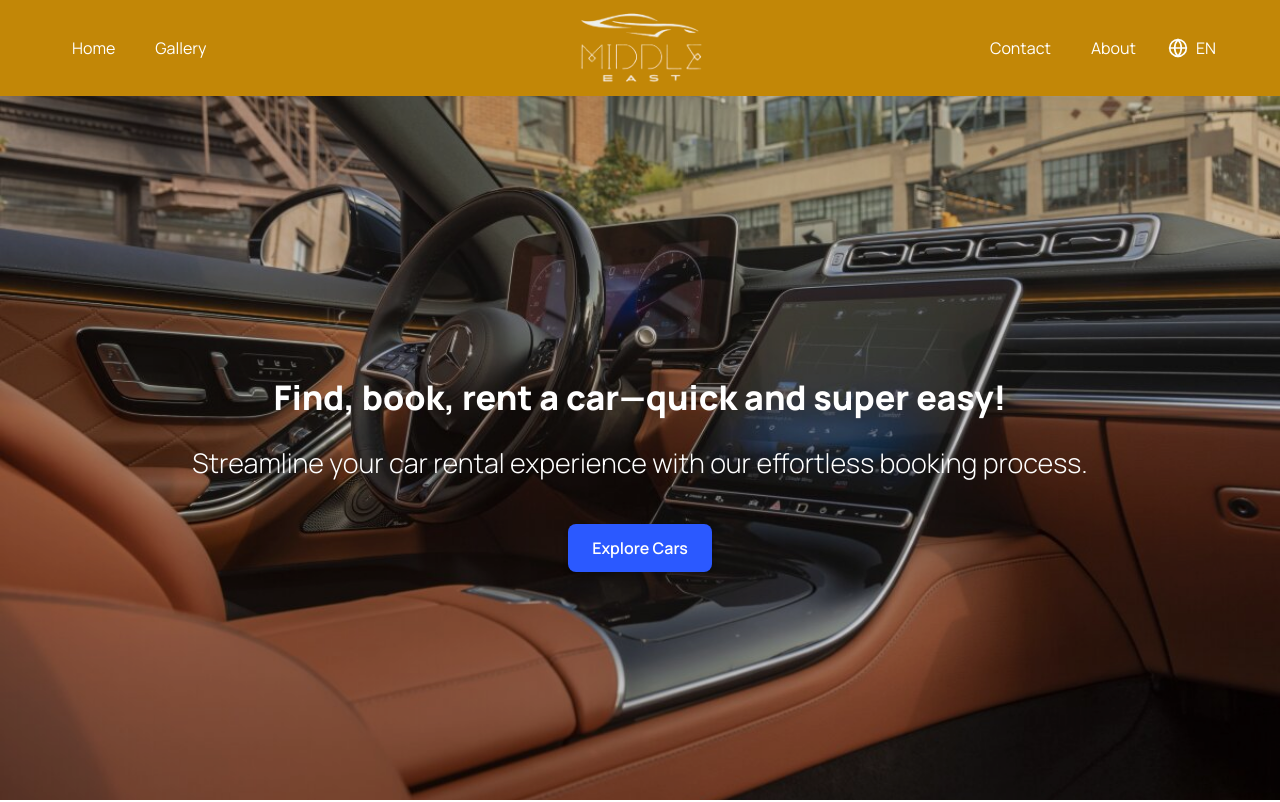
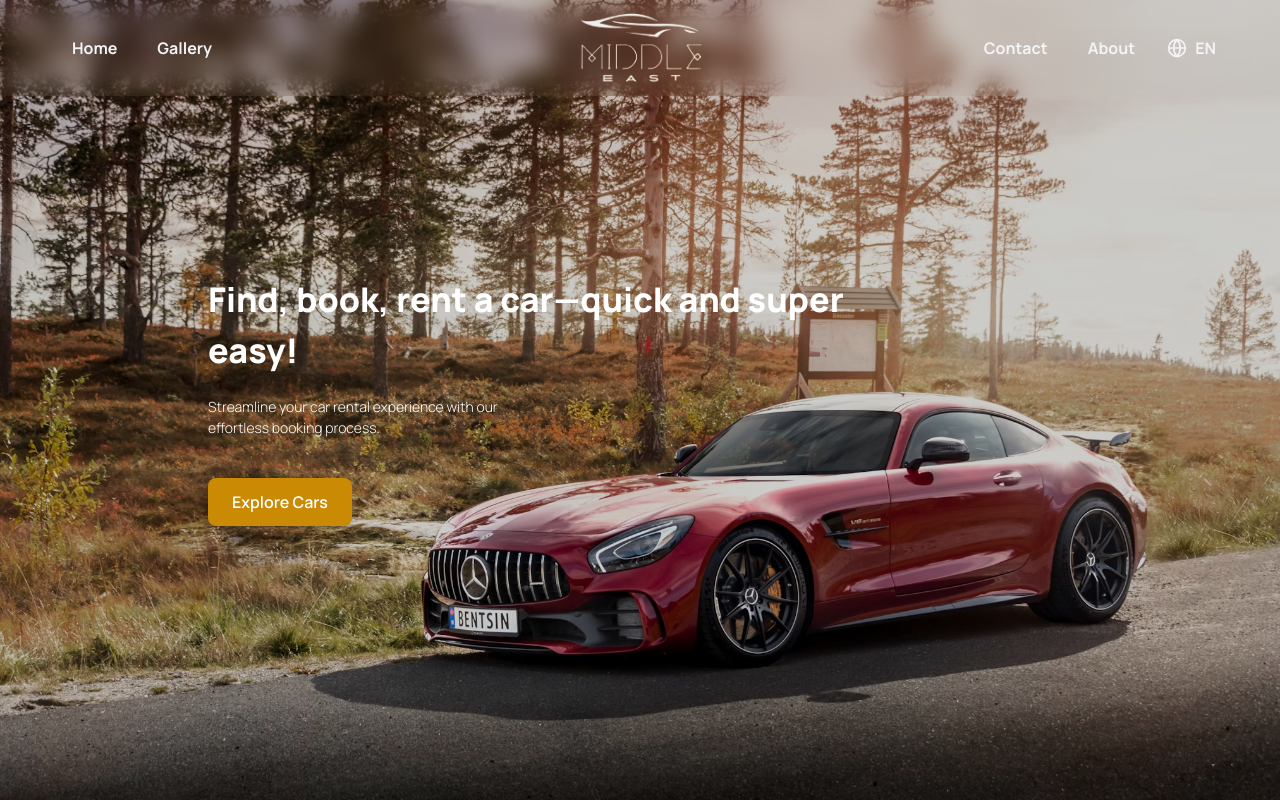
Before and after one commit to IqDevHose/car-rental, a React (Vite) app: page / in a window 1280 px wide. Shown: the top 802 px of the page. Built offline with nearby package versions, Linux system fonts and the light colour scheme.

Commit message:
hero + navbar

```diff
--- a/src/components/CustomButton.tsx
+++ b/src/components/CustomButton.tsx
@@ -50,7 +50,7 @@ const Button = ({
         transform
         hover:scale-105
         active:scale-95
-        bg-[#c28707]
+        bg-yellow-600
         text-white
         hover:bg-red-500
         disabled:opacity-50
--- a/src/components/Hero.tsx
+++ b/src/components/Hero.tsx
@@ -11,10 +11,10 @@ const Hero = () => {
   };
 
   return (
-    <div className="bg-[url('/brown.jpg')] bg-cover bg-center h-screen flex justify-center items-center px-[10px] sm:px-[0] relative">
+    <div className="bg-[url('/benz.avif')] bg-cover bg-center h-screen flex justify-center items-center px-[10px] sm:px-[0] relative">
       <div className="absolute inset-0 bg-black opacity-20"></div>
       {/* Dark overlay */}
-      <div className="flex-1 pt-36 flex flex-col justify-center items-center relative z-10">
+      <div className="flex-1  flex flex-col items-start justify-start mx-52 relative z-10">
         <motion.h1
           initial={{
             y: 50,
@@ -28,7 +28,7 @@ const Hero = () => {
             duration: 1,
             delay: 1,
           }}
-          className="2xl:text-[62px] text-white xl:text[52px] lg:text[42px] sm:text-[34px] text-[24px] font-extrabold"
+          className="2xl:text-[50px] text-white xl:text[52px] lg:text[42px] sm:text-[34px] text-[24px] font-extrabold lg:w-[40rem]"
         >
           Find, book, rent a car—quick and super easy!
         </motion.h1>
@@ -46,7 +46,7 @@ const Hero = () => {
             duration: 1,
             delay: 2,
           }}
-          className="text-[27px] text-white font-light mt-5"
+          className="text-[14px] text-white font-light mt-5 lg:w-[20rem]"
         >
           Streamline your car rental experience with our effortless booking
           process.
--- a/src/components/Navbar.tsx
+++ b/src/components/Navbar.tsx
@@ -1,4 +1,4 @@
-import React, { useState } from "react";
+import React, { useState, useEffect } from "react";
 import { Link } from "react-router-dom";
 import { Menu, X, Globe } from "lucide-react";
 
@@ -9,7 +9,7 @@ const links = [
   },
   {
     label: "Gallery",
-    link: "/",
+    link: "/gallery",
   },
   {
     label: "Contact",
@@ -39,6 +39,7 @@ const translations = {
 const NavBar = () => {
   const [isMenuOpen, setIsMenuOpen] = useState(false);
   const [language, setLanguage] = useState("en");
+  const [isScrolled, setIsScrolled] = useState(false);
 
   const toggleLanguage = () => {
     setLanguage(language === "en" ? "es" : "en");
@@ -48,22 +49,51 @@ const NavBar = () => {
     return translations[language][key] || key;
   };
 
+  // Detect scroll to change navbar styles
+  useEffect(() => {
+    const handleScroll = () => {
+      if (window.scrollY > 50) {
+        setIsScrolled(true);
+      } else {
+        setIsScrolled(false);
+      }
+    };
+
+    window.addEventListener("scroll", handleScroll);
+
+    return () => {
+      window.removeEventListener("scroll", handleScroll);
+    };
+  }, []);
+
   return (
-    <header className="w-full bg-[#c28707] fixed z-40">
-      <nav className="max-w-[1440px] mx-auto relative flex items-center sm:px-16 px-6 py-4 md:py-8 bg-transparent">
+    <header
+      className={`w-full fixed z-40 transition-colors duration-300 ${
+        isScrolled
+          ? "backdrop-blur-lg bg-black/80"
+          : "backdrop-blur-md bg-transparent"
+      }`}
+    >
+      <nav className="max-w-[1440px] mx-auto relative flex items-center sm:px-16 px-6 py-4 md:py-8">
         {/* Mobile Menu Button */}
         <button
           onClick={() => setIsMenuOpen(!isMenuOpen)}
-          className="md:hidden text-white p-2"
+          className={`md:hidden p-2 ${
+            isScrolled ? "text-gray-800" : "text-gray-100"
+          }`}
         >
           {isMenuOpen ? <X size={24} /> : <Menu size={24} />}
         </button>
 
         {/* Desktop Left Links */}
-        <ul className="hidden md:flex items-center gap-x-6">
+        <ul className="hidden md:flex items-center gap-x-6 font-bold">
           {links.slice(0, links.length / 2).map((link) => (
             <li
-              className="py-1 px-2 text-white hover:text-gray-300 transition-colors"
+              className={`py-1 px-2 transition-colors ${
+                isScrolled
+                  ? "text-gray-50 hover:text-gray-500"
+                  : "text-gray-100 hover:text-gray-300"
+              }`}
               key={link.link + link.label}
             >
               <Link to={link.link}>{getTranslation(link.label)}</Link>
@@ -72,7 +102,6 @@ const NavBar = () => {
         </ul>
 
         {/* Centered Logo */}
-
         <Link
           to="/"
           className="rounded absolute left-1/2 -translate-x-1/2 flex justify-center items-center"
@@ -87,10 +116,14 @@ const NavBar = () => {
         </Link>
 
         {/* Desktop Right Links */}
-        <ul className="hidden md:flex items-center gap-x-6 ml-auto">
+        <ul className="hidden md:flex items-center gap-x-6 ml-auto font-bold">
           {links.slice(links.length / 2).map((link) => (
             <li
-              className="py-1 px-2 text-white hover:text-gray-300 transition-colors"
+              className={`py-1 px-2 transition-colors ${
+                isScrolled
+                  ? "text-gray-50 hover:text-gray-500"
+                  : "text-gray-100 hover:text-gray-300"
+              }`}
               key={link.link + link.label}
             >
               <Link to={link.link}>{getTranslation(link.label)}</Link>
@@ -100,7 +133,11 @@ const NavBar = () => {
           <li>
             <button
               onClick={toggleLanguage}
-              className="flex items-center gap-2 text-white hover:text-gray-300 transition-colors"
+              className={`flex items-center gap-2 transition-colors ${
+                isScrolled
+                  ? "text-gray-50 hover:text-gray-500"
+                  : "text-gray-100 hover:text-gray-300"
+              }`}
             >
               <Globe size={20} />
               <span className="uppercase">{language}</span>
```
Also changed, not shown: public/benz.avif (added), public/gclass.jpg (added).
